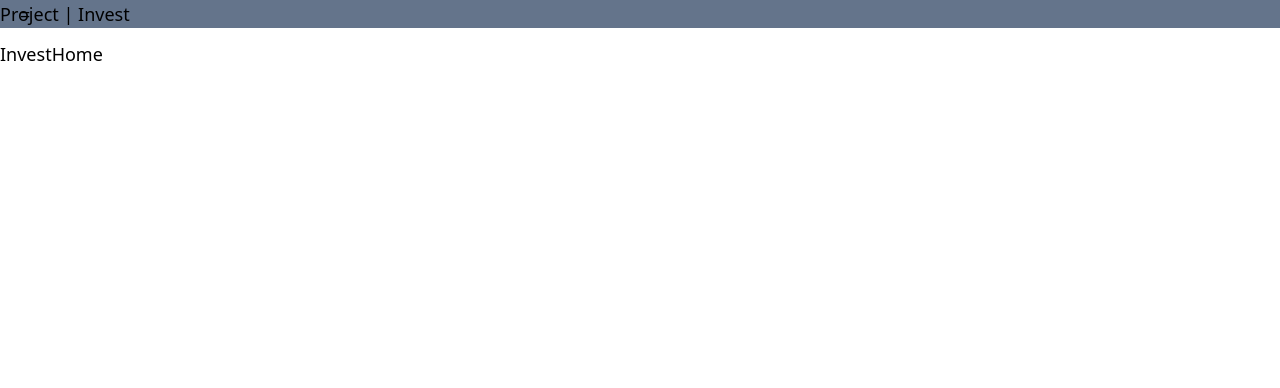
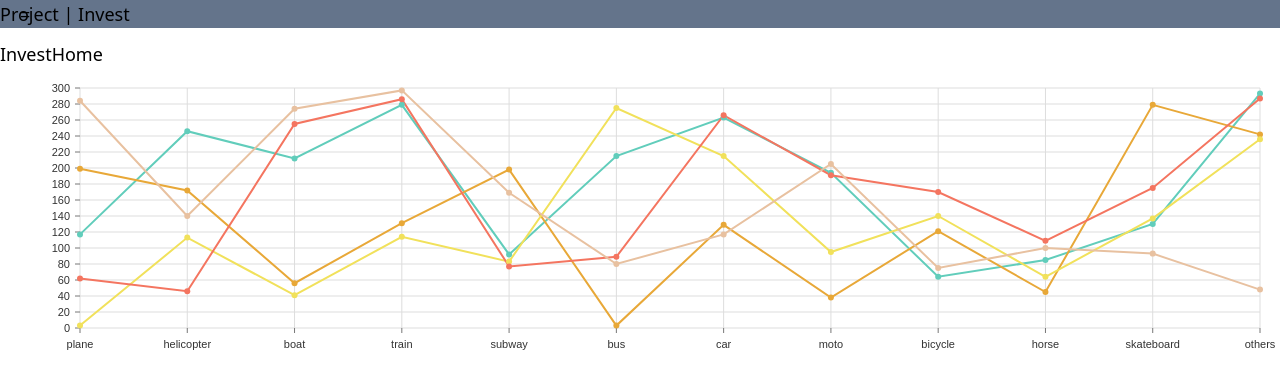
Before and after one commit to uaandrei/fluffy-eureka, a React (Vite) app in the folder fluffy-dashboard/: page /invest in a window 1280 px wide. Shown: the top 388 px of the page. Built offline with nearby package versions, Linux system fonts and the light colour scheme; no server answers.

Commit message:
added dummy chart

```diff
--- a/fluffy-dashboard/package.json
+++ b/fluffy-dashboard/package.json
@@ -8,7 +8,10 @@
     "preview": "vite preview"
   },
   "dependencies": {
+    "@nivo/core": "^0.79.0",
+    "@nivo/line": "^0.79.1",
     "lodash": "^4.17.21",
+    "prop-types": "^15.8.1",
     "react": "^18.0.0",
     "react-dom": "^18.0.0",
     "react-router-dom": "6"
--- a/fluffy-dashboard/src/features/invest/InvestHome.tsx
+++ b/fluffy-dashboard/src/features/invest/InvestHome.tsx
@@ -1,7 +1,313 @@
-const InvestHome = () => (
-  <>
-    <div>InvestHome</div>
-  </>
-);
+import { ResponsiveLine } from "@nivo/line";
+import { useEffect, useState } from "react";
+
+const props = {
+  enableSlices: "x",
+  margin: { top: 20, right: 20, bottom: 60, left: 80 },
+} as const;
+
+const data = [
+  {
+    id: "japan",
+    color: "hsl(26, 70%, 50%)",
+    data: [
+      {
+        x: "plane",
+        y: 284,
+      },
+      {
+        x: "helicopter",
+        y: 140,
+      },
+      {
+        x: "boat",
+        y: 274,
+      },
+      {
+        x: "train",
+        y: 297,
+      },
+      {
+        x: "subway",
+        y: 169,
+      },
+      {
+        x: "bus",
+        y: 80,
+      },
+      {
+        x: "car",
+        y: 117,
+      },
+      {
+        x: "moto",
+        y: 205,
+      },
+      {
+        x: "bicycle",
+        y: 75,
+      },
+      {
+        x: "horse",
+        y: 100,
+      },
+      {
+        x: "skateboard",
+        y: 93,
+      },
+      {
+        x: "others",
+        y: 48,
+      },
+    ],
+  },
+  {
+    id: "france",
+    color: "hsl(148, 70%, 50%)",
+    data: [
+      {
+        x: "plane",
+        y: 62,
+      },
+      {
+        x: "helicopter",
+        y: 46,
+      },
+      {
+        x: "boat",
+        y: 255,
+      },
+      {
+        x: "train",
+        y: 286,
+      },
+      {
+        x: "subway",
+        y: 77,
+      },
+      {
+        x: "bus",
+        y: 89,
+      },
+      {
+        x: "car",
+        y: 266,
+      },
+      {
+        x: "moto",
+        y: 191,
+      },
+      {
+        x: "bicycle",
+        y: 170,
+      },
+      {
+        x: "horse",
+        y: 109,
+      },
+      {
+        x: "skateboard",
+        y: 175,
+      },
+      {
+        x: "others",
+        y: 287,
+      },
+    ],
+  },
+  {
+    id: "us",
+    color: "hsl(190, 70%, 50%)",
+    data: [
+      {
+        x: "plane",
+        y: 3,
+      },
+      {
+        x: "helicopter",
+        y: 113,
+      },
+      {
+        x: "boat",
+        y: 41,
+      },
+      {
+        x: "train",
+        y: 114,
+      },
+      {
+        x: "subway",
+        y: 83,
+      },
+      {
+        x: "bus",
+        y: 275,
+      },
+      {
+        x: "car",
+        y: 215,
+      },
+      {
+        x: "moto",
+        y: 95,
+      },
+      {
+        x: "bicycle",
+        y: 140,
+      },
+      {
+        x: "horse",
+        y: 64,
+      },
+      {
+        x: "skateboard",
+        y: 137,
+      },
+      {
+        x: "others",
+        y: 236,
+      },
+    ],
+  },
+  {
+    id: "germany",
+    color: "hsl(286, 70%, 50%)",
+    data: [
+      {
+        x: "plane",
+        y: 199,
+      },
+      {
+        x: "helicopter",
+        y: 172,
+      },
+      {
+        x: "boat",
+        y: 56,
+      },
+      {
+        x: "train",
+        y: 131,
+      },
+      {
+        x: "subway",
+        y: 198,
+      },
+      {
+        x: "bus",
+        y: 3,
+      },
+      {
+        x: "car",
+        y: 129,
+      },
+      {
+        x: "moto",
+        y: 38,
+      },
+      {
+        x: "bicycle",
+        y: 121,
+      },
+      {
+        x: "horse",
+        y: 45,
+      },
+      {
+        x: "skateboard",
+        y: 279,
+      },
+      {
+        x: "others",
+        y: 242,
+      },
+    ],
+  },
+  {
+    id: "norway",
+    color: "hsl(158, 70%, 50%)",
+    data: [
+      {
+        x: "plane",
+        y: 117,
+      },
+      {
+        x: "helicopter",
+        y: 246,
+      },
+      {
+        x: "boat",
+        y: 212,
+      },
+      {
+        x: "train",
+        y: 279,
+      },
+      {
+        x: "subway",
+        y: 92,
+      },
+      {
+        x: "bus",
+        y: 215,
+      },
+      {
+        x: "car",
+        y: 263,
+      },
+      {
+        x: "moto",
+        y: 194,
+      },
+      {
+        x: "bicycle",
+        y: 64,
+      },
+      {
+        x: "horse",
+        y: 85,
+      },
+      {
+        x: "skateboard",
+        y: 130,
+      },
+      {
+        x: "others",
+        y: 293,
+      },
+    ],
+  },
+];
+
+const InvestHome = () => {
+  const [isLoading, setIsLoading] = useState(true);
+  useEffect(() => {
+    fetch(`https://www.brdam.ro/assets/json/istorica.json`, {
+      mode: "cors",
+      method: "get",
+    })
+      .then((response) => {
+        debugger;
+        return response.json();
+      })
+      .then((jsonData) => {
+        const actiuniA = jsonData as { Data: string; VUAN: string }[];
+        console.log(actiuniA);
+      })
+      .finally(() => setIsLoading(false));
+  });
+  return (
+    <>
+      <div>InvestHome</div>
+      {isLoading ? (
+        "loading"
+      ) : (
+        <div className="h-80">
+          <ResponsiveLine data={data} pointLabelYOffset={-12} {...props} />
+        </div>
+      )}
+    </>
+  );
+};
 
 export { InvestHome };
```
Also changed, not shown: 1 other file (tests, documents, lock files or other folders).
